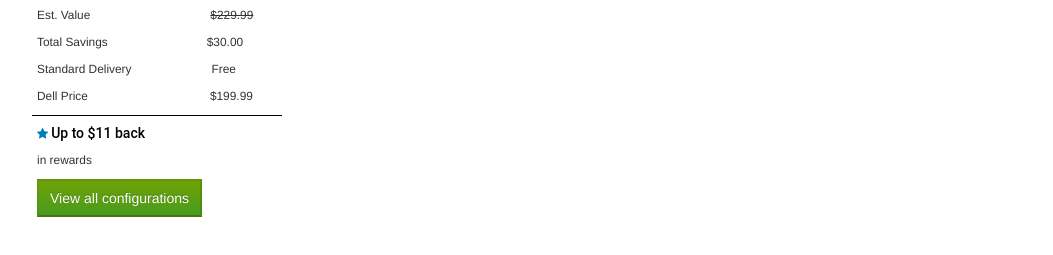
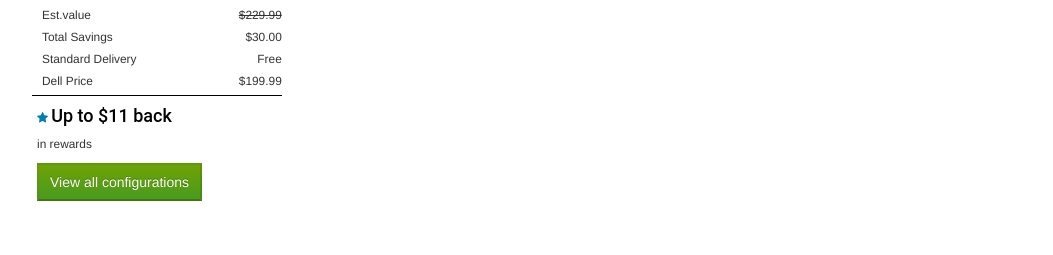
Before and after one commit to nikhilkumarreddyvedere/dell-shop, a plain HTML site: page dell.html in a window 1280 px wide. Shown: the part 407-662 px from the top of the page, without its empty margins (33-1086 px from the left). Drawn offline with nearby package versions, Linux system fonts and the light colour scheme.

Commit message:
Update dell.html

```diff
--- a/dell.html
+++ b/dell.html
@@ -212,8 +212,7 @@
 <small id="techspec2">Windows 10 Home 64-bit English</small>
 <small id="techspec3">4GB, DDR4, 2400MHz; up to 8GB</small>
 <small id="techspec4">32GB eMMC</small>
-
-    <div class="spec"><h5 style="
+   <div class="spec"><h5 style="
     font-weight: bold;
     color: #007db8 !important;
     border-bottom: 1px solid black;
@@ -222,32 +221,41 @@
     font-size: 16px;
 ">View Special Offer</h5>
 
-    <span> <small class="price-stack" style="
-    padding-right: 20px;
-">Est. Value </small><small  class="price" style="
-    padding-left: 100px;
-"><strike id="estvalue">$229.99</strike></small></span>
+    <p style="text-align:left;margin: 5px;font-size: 85%;">
+Est.value
+<span style="float:right;"><strike id="estvalue">$229.99</strike></span>
+</p>
 
-    <span> <small class="price-stack" style="
-    padding-right: 20px;
-">Total Savings </small> <small id="savings" class="price">$30.00</small></span>
 
-    <span> <small class="price-stack">Standard Delivery </small><small class="price" style="
-    padding-left: 80px;
-">Free</small></span>
 
- <span> <small class="price-stack" style="
-    padding-right: 20px;
-">Dell Price </small><small id="dellprice" class="price" style="
-    padding-left: 102px;
-">$199.99</small></span>
+    <p style="text-align:left;margin: 5px;font-size: 85%;">
+Total Savings<span id="savings" style="float:right;">$30.00</span>
+</p>
+
+
+
+
+    <p style="text-align:left;margin: 5px;font-size: 85%;">
+Standard Delivery<span style="float:right;">Free</span>
+</p>
+
+
+
+
+
+<p style="text-align:left;margin: 5px;font-size: 85%;">
+Dell Price <span id="dellprice" style="float:right;">$199.99</span>
+</p>
+
+
+
     </div>
-<ul class="list-inline" style="
+   <ul class="list-inline" style="
     width: 45%;
     border-top: 1px solid black;
 ">
 <li class="list-inline-item"><span class="fa fa-star checked"></span>
-<h5 id="reward" style="color: black;display: inline-block;">Up to $11 back</h5>
+<h4 id="reward" style="color: black;display: inline-block;">Up to $11 back</h4>
 </li>
 </ul>
 
```
